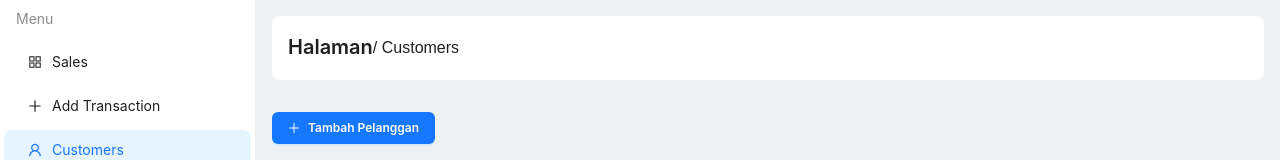
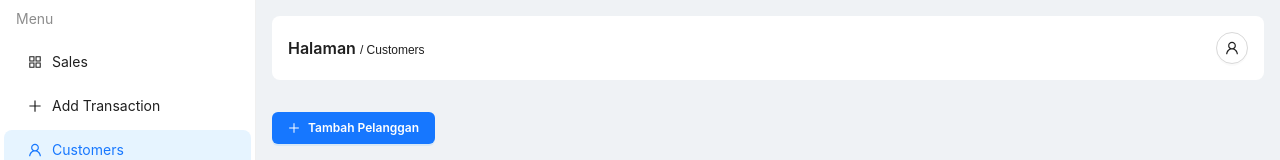
Before and after one commit to m-joseph27/fe-simple-transactions, a React (Create React App) app: page /customers in a window 1280 px wide. Shown: the top 160 px of the page. Built offline with nearby package versions, Linux system fonts and the light colour scheme; no server answers.

Commit message:
add profile user on navigation

```diff
--- a/src/components/sidebar/navbar.js
+++ b/src/components/sidebar/navbar.js
@@ -1,6 +1,7 @@
 import React from 'react';
-import { Layout, Typography } from 'antd';
+import { Layout, Typography, Button } from 'antd';
 import { useLocation } from 'react-router-dom';
+import { UserOutlined } from '@ant-design/icons';
 
 const { Header } = Layout;
 const { Title } = Typography;
@@ -24,13 +25,18 @@ const Navbar = () => {
   };
 
   return (
-    <Header className="bg-white flex justify items-center px-4 rounded-lg">
-      <Title level={4} className="mb-0 mt-2">
-        Halaman
-      </Title>
-      <span className="">
-        / {getCurrentMenu()}
-      </span>
+    <Header className="bg-white flex justify-between items-center px-4 rounded-lg">
+      <div className="flex justify-center items-center">
+        <Title level={5} className="mb-0 mt-2 mr-1 navbar-title">
+          Halaman
+        </Title>
+        <span className="navbar-subtitle text-xs mt-1">
+          / {getCurrentMenu()}
+        </span>
+      </div>
+      <div>
+        <Button shape="circle" icon={<UserOutlined />} />
+      </div>
     </Header>
   );
 };
```
